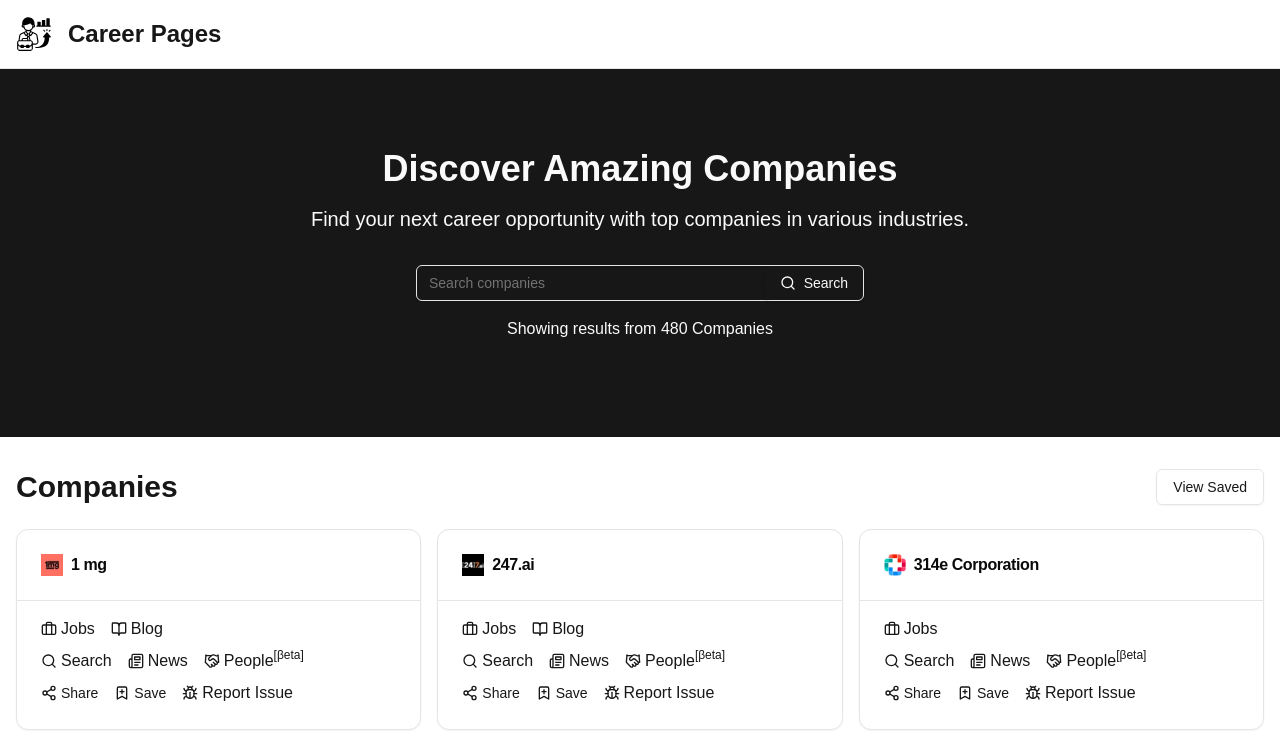
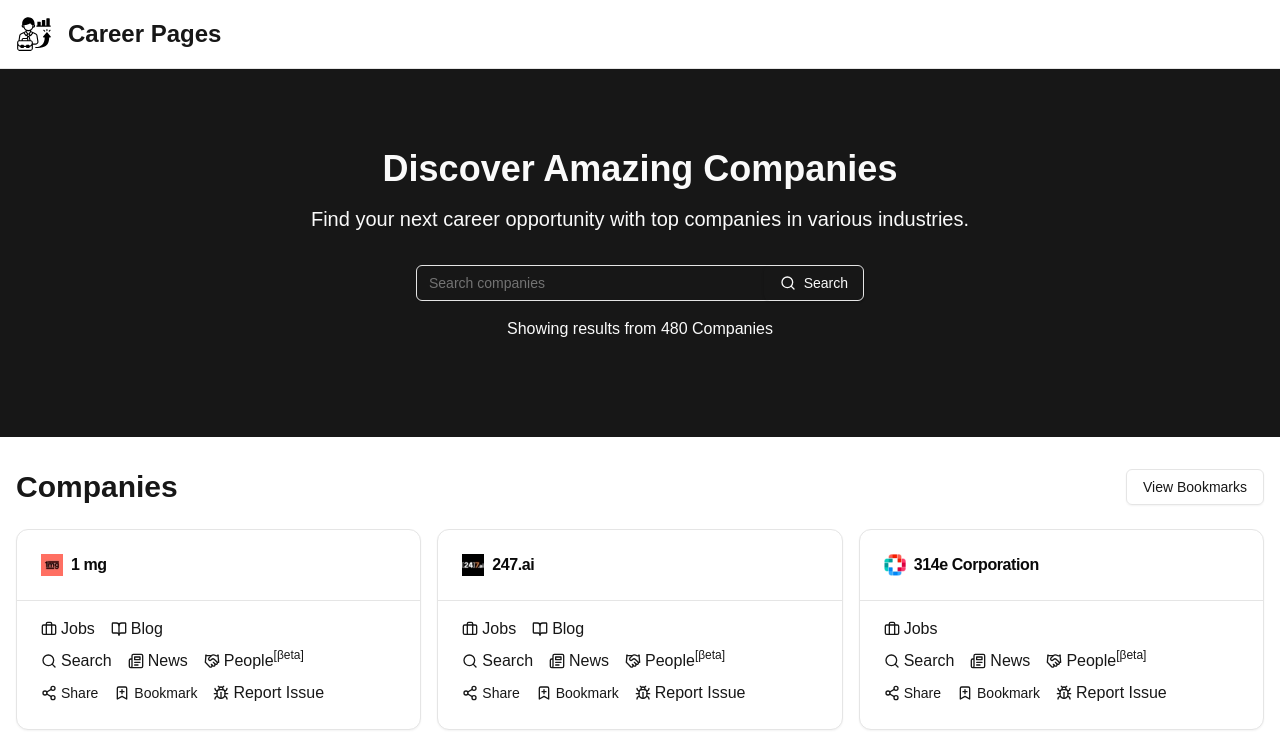
Before and after one commit to tusharv/career-pages-v2, a Next.js app: page / in a window 1280 px wide. Shown: the top 746 px of the page. Built offline with nearby package versions, Linux system fonts and the light colour scheme.

Commit message:
Replaced 'Save' to 'Bookmark' &&  Added Bookmark count

```diff
--- a/app/page.tsx
+++ b/app/page.tsx
@@ -258,11 +258,18 @@
             <div className="flex justify-between items-center mb-6">
               <h3 className="text-3xl font-bold">Companies</h3>
               <Button
-                variant="outline"
-                onClick={() => setViewMode(viewMode === 'all' ? 'saved' : 'all')}
-              >
-                {viewMode === 'all' ? 'View Saved' : 'View All Companies'}
-              </Button>
+              variant="outline"
+              onClick={() => setViewMode(viewMode === 'all' ? 'saved' : 'all')}
+              className="flex items-center"
+            >
+              {viewMode === 'all' ? 'View Bookmarks' : 'View All Companies'}
+              {/* Bookmarks Count */}
+              {viewMode === 'all' && savedCompanies.length > 0 && (
+                <span className="ml-2 bg-muted text-muted-foreground text-xs font-semibold px-2 py-0.5 rounded-full">
+                  {savedCompanies.length}
+                </span>
+              )}
+            </Button>
             </div>
             {viewMode === 'saved' && savedCompanies.length === 0 ? (
               <div className="text-center py-10">
@@ -278,11 +285,11 @@
                     let buttonText;
                     if(isSaved){
                       buttonIcon = <BookmarkCheck className="w-4 h-4 mr-1" />;
-                      buttonText = 'Saved';
+                      buttonText = 'Bookmarked';
                     }
                     else{
                       buttonIcon = <BookmarkPlus className="w-4 h-4 mr-1" />;
-                      buttonText = 'Save';
+                      buttonText = 'Bookmark';
                     }
                     return (
                       <Card
```
